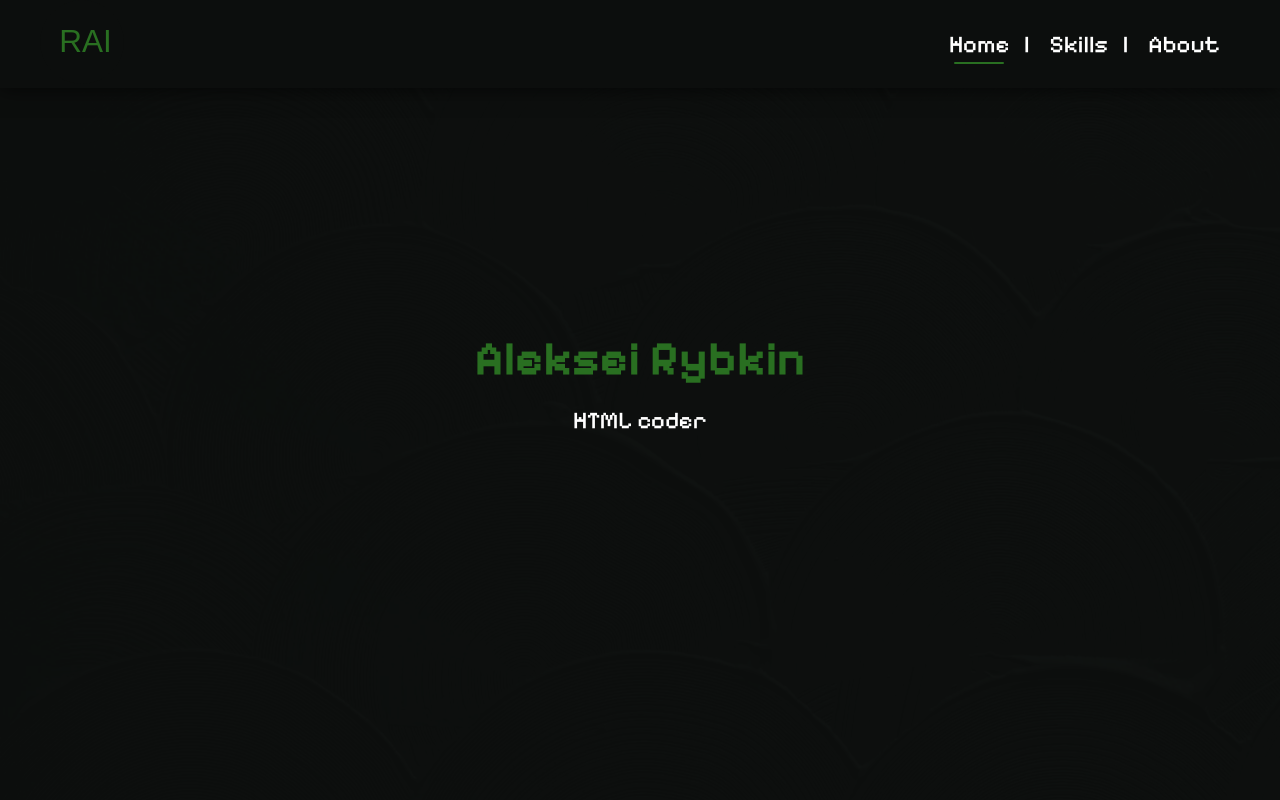
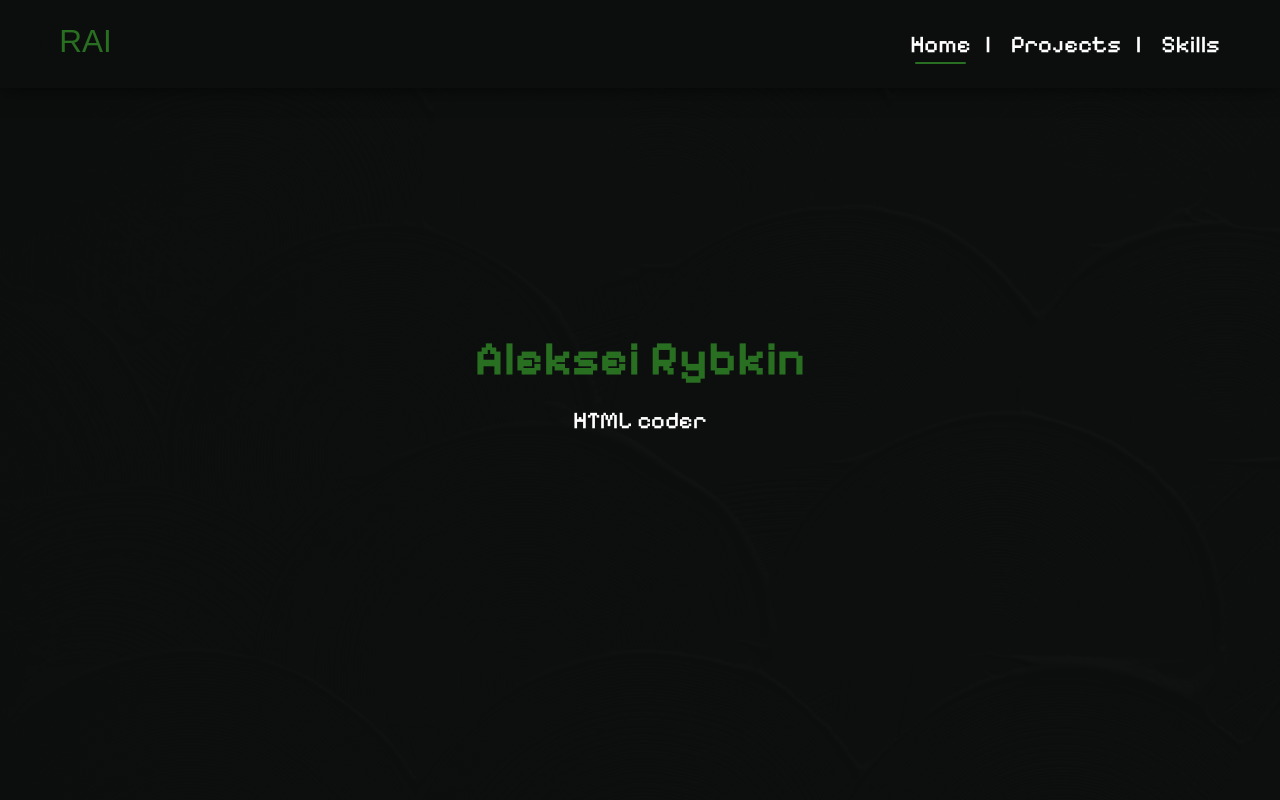
Before and after one commit to GattlerGun/gattlergun.github.io, a Next.js app: page / in a window 1280 px wide. Shown: the top 800 px of the page. Built offline with nearby package versions, Linux system fonts and the light colour scheme; no server answers; the database is empty.

Commit message:
Update metadata and add scroll to skills

```diff
--- a/app/about/page.tsx
+++ /dev/null
@@ -1,5 +0,0 @@
-export default function Page() {
-    return (
-        <h1>About</h1>
-    )
-}
--- a/app/projects/page.tsx
+++ b/app/projects/page.tsx
@@ -1,4 +1,10 @@
+import { Metadata } from "next";
 import { Projects } from "../ui/projects/projects";
+
+export const metadata: Metadata = {
+    title: `Projects | Alexey Rybkin`,
+    description: "It,s my project",
+};
 
 export default function Page() {
     return (
--- a/app/ui/nav.tsx
+++ b/app/ui/nav.tsx
@@ -4,9 +4,9 @@ import Image from "next/image";
 import styles from '@/app/ui/nav.module.scss'
 import Link from "next/link";
 import { usePathname } from "next/navigation";
-import clsx from "clsx";
 import { Burger } from "@/app/ui/burger";
 import { useState } from "react";
+
 
 export function Nav() {
     const links = [
@@ -15,17 +15,14 @@ export function Nav() {
             href: "/",
         },
         {
-            name: "Skills",
-            href: "#",
-        },
-        {
-            name: "About",
-            href: "/about",
+            name: "Projects",
+            href: "/projects",
         }
     ];
     const pathname = usePathname();
     const [menuActive, setMenuActive] = useState(false);
     const listClass = menuActive ? `${styles.nav__listOpen} ${styles.nav__list}` : styles.nav__list;
+    const scrollToElement = require('scroll-to-element');
 
     return (
         <>
@@ -53,7 +50,9 @@ export function Nav() {
                                     </li>
                                 )
                             })}
-
+                            <li className={styles.nav__item} key='skills'>
+                                <Link href='/#skills' className={styles.nav__link} onClick={() => {setMenuActive(false); scrollToElement('#skills', {offset: -100, ease: 'linear'})}}>Skills</Link>
+                            </li>
                         </ul>
                         <Burger active={menuActive} func={() => {
                             setMenuActive(!menuActive)
--- a/app/ui/skills/skills.tsx
+++ b/app/ui/skills/skills.tsx
@@ -6,7 +6,7 @@ import { Skill } from "./skill";
 
 export function Skills() {
     return (
-        <section className={styles.about}>
+        <section className={styles.about} id="skills">
             <div className="container">
                 <div className={styles.about__inner}>
                     <h2 className={clsx(styles.about__title, 'title')}> My Skills</h2>
--- a/package.json
+++ b/package.json
@@ -17,6 +17,7 @@
     "next-auth": "^5.0.0-beta.15",
     "react": "^18",
     "react-dom": "^18",
+    "scroll-to-element": "^2.0.3",
     "zod": "^3.22.4"
   },
   "devDependencies": {
```
Also changed, not shown: 1 other file (tests, documents, lock files or other folders).
